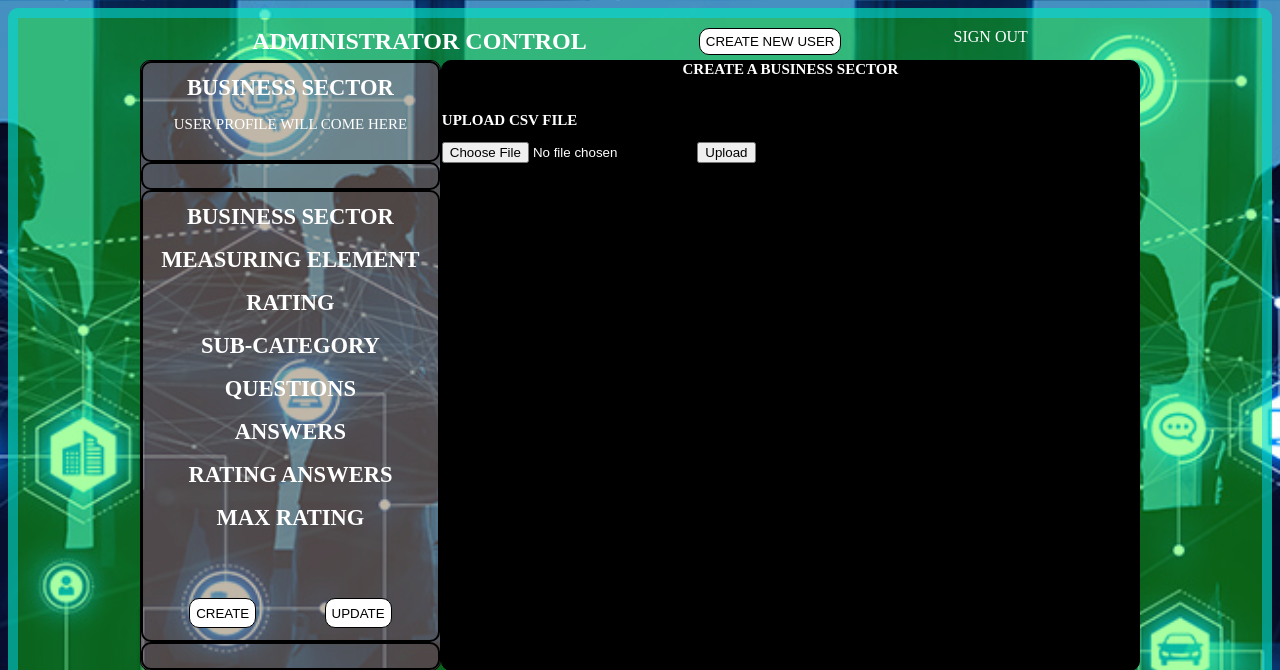
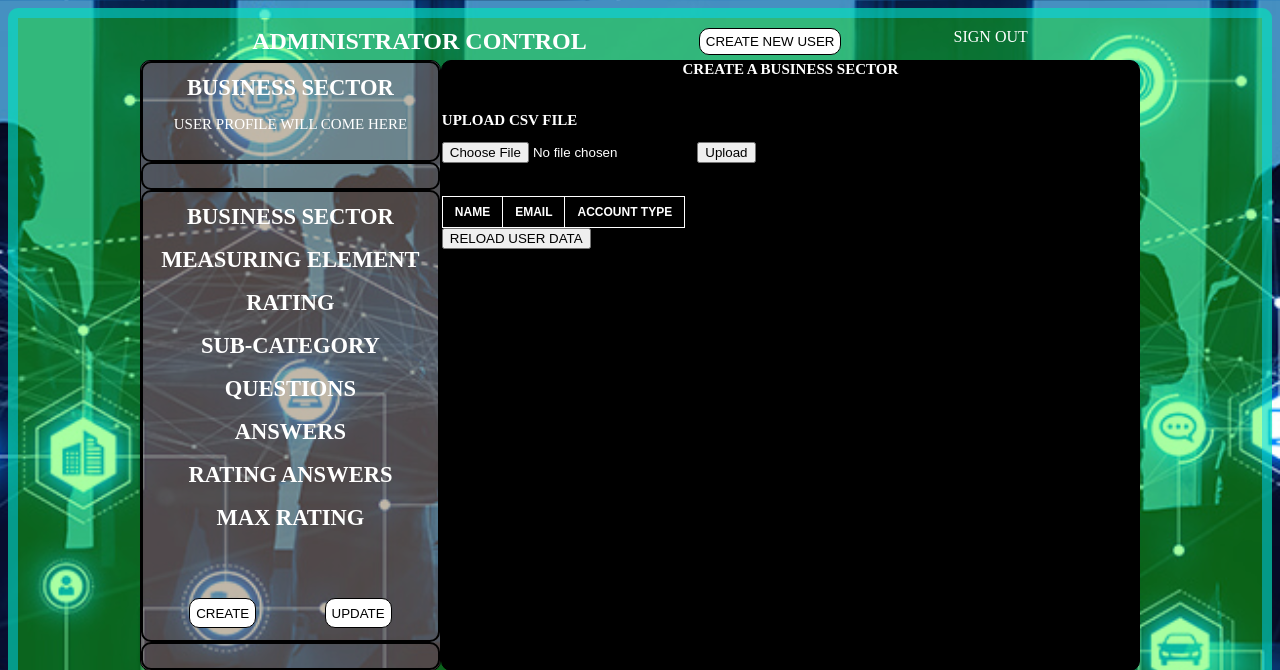
Before and after one commit to Fabchirajoul/Maturity_toolkit, a Flask app: page /Adminregister in a window 1280 px wide. Shown: the top 670 px of the page. Run offline with Flask 3, Linux system fonts and the light colour scheme; lists and menus that the app fills with data are empty.

Commit message:
added user view

```diff
--- a/app.py
+++ b/app.py
@@ -314,6 +314,20 @@ def view_combined_data():
 
     return render_template('administrator.html', combined_data=combined_data)
 
+# Route to display all user account
+@app.route('/view_all_user', methods=['GET', 'POST'])
+def view_user_account():
+    connection = sqlite3.connect('database.db')
+    cursor = connection.cursor()
+    cursor.execute('''
+        SELECT name, email, account_type
+        FROM User
+    ''')
+    all_data = cursor.fetchall()
+    connection.close()
+
+    return render_template('administrator.html', all_data=all_data)
+
 
 # uploading csv file to database
 @app.route('/', methods=['GET', 'POST'])
--- a/static/css/style.css
+++ b/static/css/style.css
@@ -239,6 +239,27 @@ body {
   text-decoration: none;
 }
 
+.table_style {
+  border-collapse: collapse;
+  border-spacing: 10px;
+  width: auto;
+  height: auto;
+  text-align: center;
+  vertical-align: middle;
+  background-color: black;
+  font-family: Arial, Helvetica, sans-serif;
+  padding: 10px;
+  box-shadow: 0 0 10px rgba(0, 0, 0, 0.1);
+  justify-content: center;
+  font-size: larger;
+}
+
+.table_style td,
+.table_style th {
+  border: 1px solid white; /* Add border for table cells */
+  padding: 8px 12px; /* Add padding to all sides of the cell content */
+}
+
 
 
 
--- a/templates/administrator.html
+++ b/templates/administrator.html
@@ -134,6 +134,35 @@
                             {% endfor %}
                             {% endif %}
                             {% endwith %}
+                        </div>
+                        <!-- To display all user accounts  -->
+
+                        <br><br><br>
+                        <div >
+                            <table class="table_style">
+                                <thead>
+                                    <tr>
+                                        <th>NAME</th>
+                                        <th>EMAIL</th>
+                                        <th>ACCOUNT TYPE</th>
+
+                                    </tr>
+                                </thead>
+                                <tbody>
+                                    {% for row in all_data %}
+                                    <tr>
+                                        <td>{{ row[0] }}</td>
+                                        <td>{{ row[1] }}</td>
+                                        <td>{{ row[2] }}</td>
+
+                                    </tr>
+                                    {% endfor %}
+                                </tbody>
+
+                            </table>
+                            <form action="/view_all_user" method="post">
+                                <button type="submit" >RELOAD USER DATA</button>
+                            </form>
                         </div>
 
                     </div>
```
